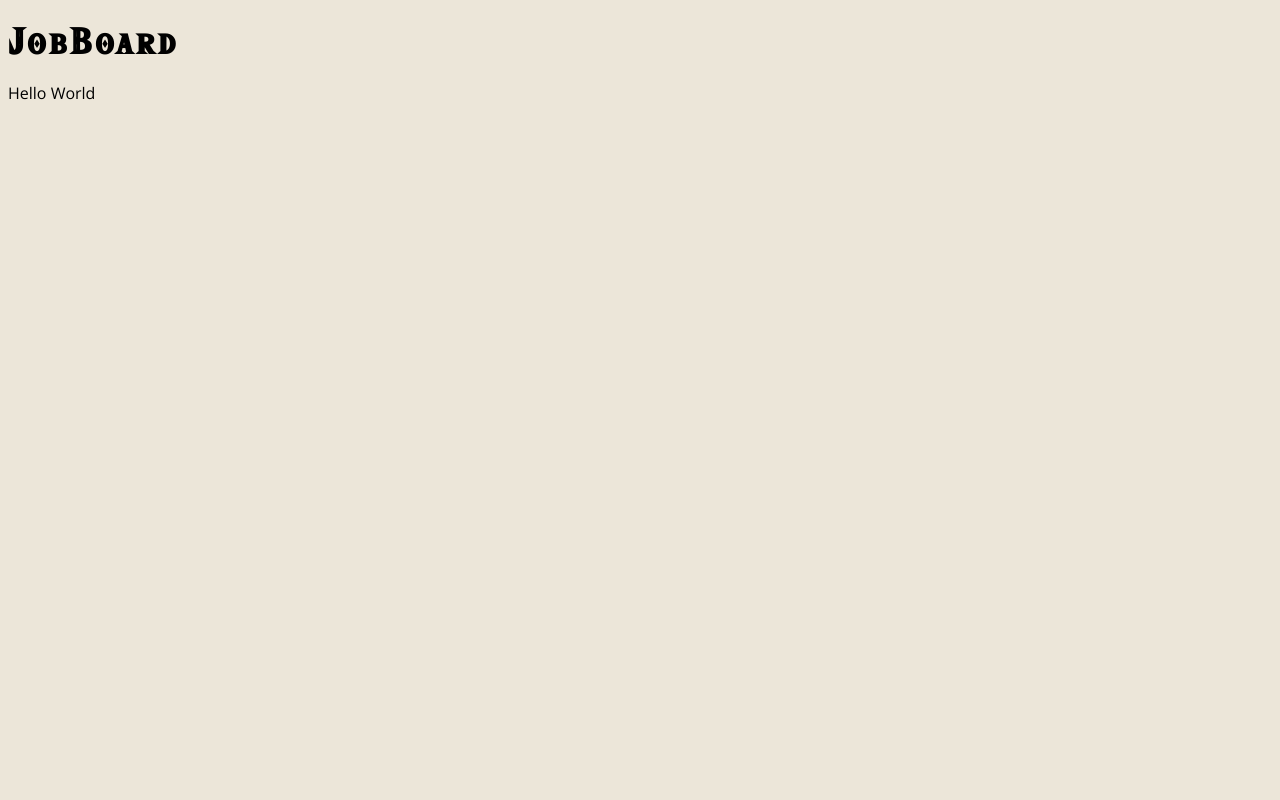
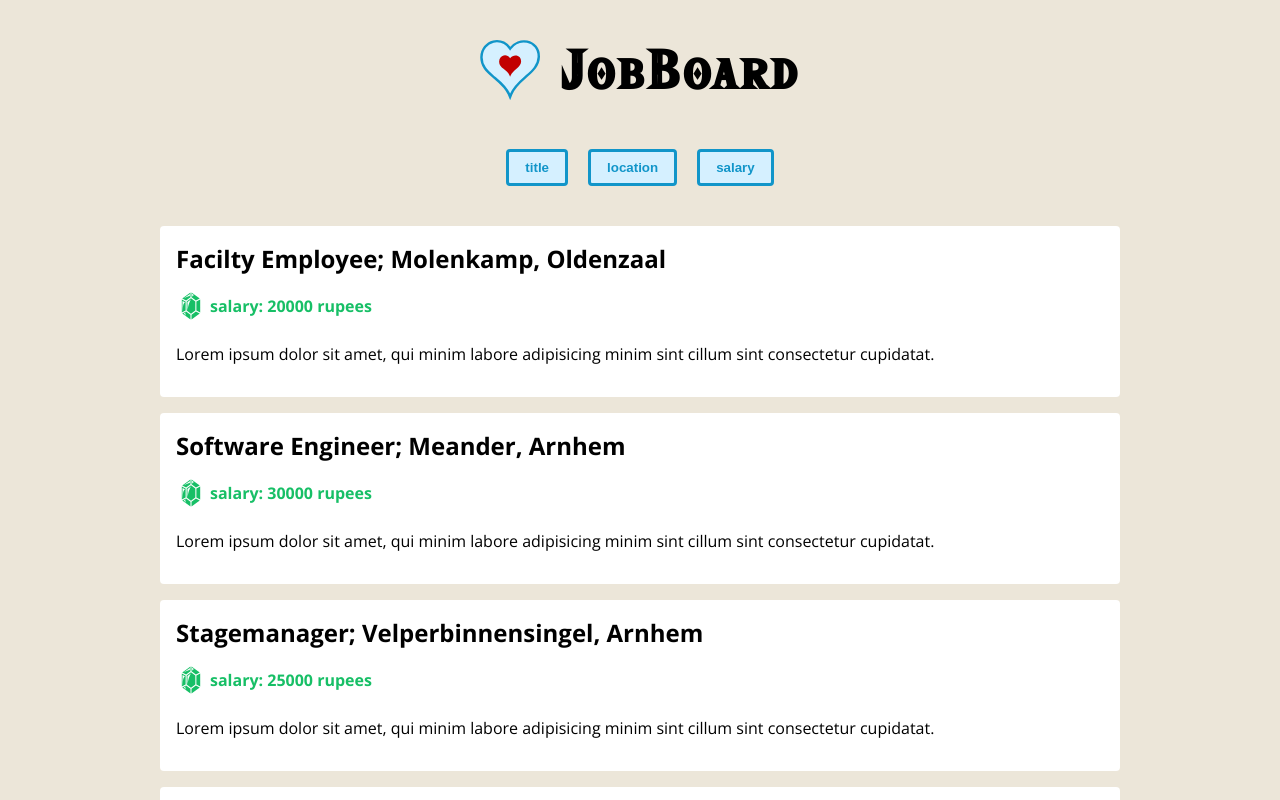
Before and after one commit to Fransz/learningvue, a Vue app: page / in a window 1280 px wide. Shown: the top 800 px of the page. Built offline with nearby package versions, Linux system fonts and the light colour scheme.

Commit message:
Added a jobboard app

```diff
--- a/src/components/jobboard/JobBoard.vue
+++ b/src/components/jobboard/JobBoard.vue
@@ -1,8 +1,124 @@
-<script lang="ts"></script>
+<script lang="ts">
+  import { defineComponent, ref } from 'vue';
+  import JobList from './JobList.vue';
+  import { Job, OrderedTerm } from './types/Job';
+  import { reactive } from 'vue';
+
+  export default defineComponent({
+    components: { JobList },
+    setup() {
+      const jobs = reactive<Array<Job>>([
+        {
+          id: 1,
+          title: 'software engineer',
+          location: 'meander, Arnhem',
+          salary: 30000,
+          description:
+            'Lorem ipsum dolor sit amet, qui minim labore adipisicing minim sint cillum sint consectetur cupidatat.',
+        },
+        {
+          id: 2,
+          title: 'stagemanager',
+          location: 'velperbinnensingel, Arnhem',
+          salary: 25000,
+          description:
+            'Lorem ipsum dolor sit amet, qui minim labore adipisicing minim sint cillum sint consectetur cupidatat.',
+        },
+        {
+          id: 3,
+          title: 'teacher',
+          location: 'dijksestraat, Didam',
+          salary: 40000,
+          description:
+            'Lorem ipsum dolor sit amet, qui minim labore adipisicing minim sint cillum sint consectetur cupidatat.',
+        },
+        {
+          id: 4,
+          title: 'facilty employee',
+          location: 'molenkamp, Oldenzaal',
+          salary: 20000,
+          description:
+            'Lorem ipsum dolor sit amet, qui minim labore adipisicing minim sint cillum sint consectetur cupidatat.',
+        },
+      ]);
+
+      let orderedTerm = ref<OrderedTerm>('title');
+      const handleClick = (term: OrderedTerm) => {
+        orderedTerm.value = term;
+      };
+
+      return { jobs, orderedTerm, handleClick };
+    },
+  });
+</script>
 
 <template>
-  <h1>JobBoard</h1>
-  <div>Hello World</div>
+  <header>
+    <div class="title">
+      <img
+        src="/jobboard/heart.svg"
+        alt="site logo"
+      />
+      <h1>JobBoard</h1>
+    </div>
+    <div class="order">
+      <button
+        class="order-button"
+        @click="handleClick('title')"
+      >
+        title
+      </button>
+      <button
+        class="order-button"
+        @click="handleClick('location')"
+      >
+        location
+      </button>
+      <button
+        class="order-button"
+        @click="handleClick('salary')"
+      >
+        salary
+      </button>
+    </div>
+  </header>
+  <JobList
+    :ordered-term="orderedTerm"
+    :jobs="jobs"
+  />
 </template>
 
-<script scoped></script>
+<style scoped>
+  header {
+    text-align: center;
+  }
+
+  header .order {
+    margin-top: 20px;
+  }
+
+  button {
+    margin: 0 10px;
+    color: #1195c9;
+    border: 3px solid #1195c9;
+    background: #d5f0ff;
+    padding: 8px 16px;
+    border-radius: 4px;
+    cursor: pointer;
+    font-weight: bold;
+  }
+
+  header .title {
+    display: flex;
+    justify-content: center;
+  }
+
+  header img {
+    width: 60px;
+    margin-right: 20px;
+  }
+
+  header h1 {
+    font-size: 3em;
+  }
+</style>
--- /dev/null
+++ b/src/components/jobboard/JobList.vue
@@ -0,0 +1,94 @@
+<script lang="ts">
+  import { PropType, computed } from 'vue';
+  import type { Job, OrderedTerm } from './types/Job';
+  import { defineComponent } from 'vue';
+
+  export default defineComponent({
+    props: {
+      jobs: {
+        type: Array as PropType<Array<Job>>,
+        required: true,
+      },
+      orderedTerm: {
+        type: String as PropType<OrderedTerm>,
+        required: true,
+      },
+    },
+
+    setup(props) {
+      const orderedJobs = computed(() =>
+        [...props.jobs].sort((i, j) =>
+          i[props.orderedTerm] < j[props.orderedTerm]
+            ? props.orderedTerm === 'salary'
+              ? 1
+              : -1
+            : props.orderedTerm === 'salary'
+              ? -1
+              : 1,
+        ),
+      );
+      return { orderedJobs };
+    },
+  });
+</script>
+
+<template>
+  <div class="job-list">
+    <transition-group
+      name="list"
+      tag="ul"
+    >
+      <li
+        v-for="job of orderedJobs"
+        :key="job.id"
+      >
+        <h2>{{ job.title }}; {{ job.location }}</h2>
+        <div class="salary">
+          <img
+            src="/jobboard/rupee.svg"
+            alt="rupee icon"
+          />
+          <p>salary: {{ job.salary }} rupees</p>
+        </div>
+        <div class="description">
+          <p>{{ job.description }}</p>
+        </div>
+      </li>
+    </transition-group>
+  </div>
+</template>
+
+<style scoped>
+  .job-list {
+    max-width: 960px;
+    margin: 40px auto;
+  }
+  .job-list ul {
+    padding: 0;
+  }
+  .job-list li {
+    list-style-type: none;
+    background: white;
+    padding: 16px;
+    margin: 16px 0;
+    border-radius: 4px;
+  }
+  .job-list h2 {
+    margin: 0 0 10px;
+    text-transform: capitalize;
+  }
+  .salary {
+    display: flex;
+  }
+  .salary img {
+    width: 30px;
+  }
+  .salary p {
+    color: #17bf66;
+    font-weight: bold;
+    margin: 10px 4px;
+  }
+  .list-move {
+    transition: all 1s;
+  }
+</style>
--- /dev/null
+++ b/src/components/jobboard/types/Job.ts
@@ -0,0 +1,9 @@
+export type Job = {
+  id: number;
+  title: string;
+  location: string;
+  salary: number;
+  description: string;
+};
+
+export type OrderedTerm = 'title' | 'location' | 'salary';
```
Also changed, not shown: public/jobboard/heart.svg (added), public/jobboard/rupee.svg (added).
